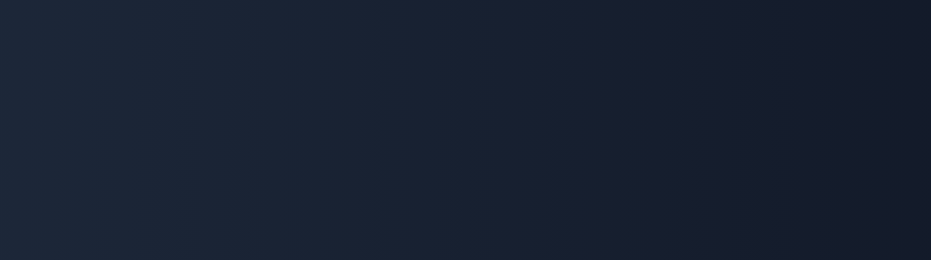
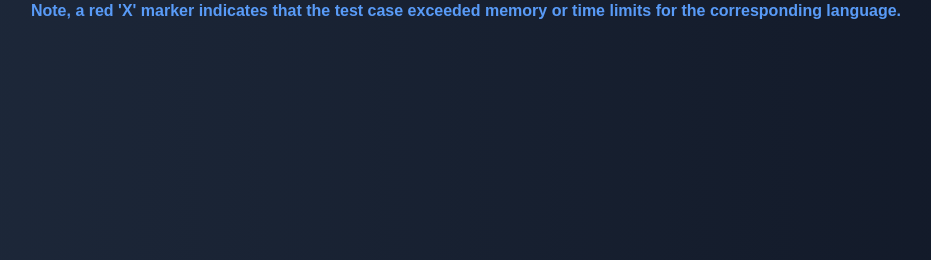
Before and after one commit to proyetei/CS-4ZP6A-Capstone-Akanda, a Flask app: template visualization/templates/index.html in a window 1280 px wide. Shown: the part 429-689 px from the top of the page, without its empty margins (174-1105 px from the left). Run offline with Flask 3, Linux system fonts and the light colour scheme; the template is opened without the code that fills it, so the values that code supplies are empty.

Commit message:
add exit status marker for memory or time limit exceeding

```diff
--- a/visualization/app.py
+++ b/visualization/app.py
@@ -27,6 +27,16 @@ except FileNotFoundError:
     print(f"Error: The file {json_path} does not exist. Please ensure 'data.json' is in the correct location.")
     exit(1)
 
+
+# LOGIC: Find the exit status, if its not OK, meaning its memory or time, then put a marker on the exact coordinates
+
+def checkExitStatus(plt, language_data, x_values, y_values):
+    if language_data["exit_status"] != "OK":
+        max_size = max(x_values)
+        index = x_values.index(max_size)
+        y_value = y_values[index]
+        plt.plot(max_size, y_value, marker='x', markersize=12, color='red', markeredgewidth=2)
+
 # Function to plot size vs real time
 def plot_size_vs_real_time(test_case):
     test_case_name = test_case["name"]
@@ -49,6 +59,9 @@ def plot_size_vs_real_time(test_case):
 
         # Plot real time complexity marked by solid line and o
         plt.plot(x_values, real_time_values, marker='o', label=f'{language} - Real Time')
+
+        # Call exit status marker
+        checkExitStatus(plt, language_data, x_values, real_time_values)
 
     # Add legend
     plt.legend(loc='upper left')
@@ -88,6 +101,8 @@ def plot_size_vs_user_time(test_case):
 
         # Plot user time complexity marked by dotted line and x
         plt.plot(x_values, user_time_values, marker='x', linestyle='--', label=f'{language} - User Time')
+        # Check exit status and plot marker if not OK
+        checkExitStatus(plt, language_data, x_values, user_time_values)
 
     # Add legend
     plt.legend(loc='upper left')
@@ -128,6 +143,9 @@ def plot_size_vs_system_time(test_case):
         # Plot system time complexity marked by dotted line and x
         plt.plot(x_values, system_time_values, marker='x', linestyle='--', label=f'{language} - System Time')
 
+        # Check exit status and plot marker if not OK
+        checkExitStatus(plt, language_data, x_values, system_time_values)
+
     # Add legend
     plt.legend(loc='upper left')
     plt.grid(True)
@@ -167,6 +185,8 @@ def plot_size_vs_memory(test_case):
         # Plot memory usage marked by dotted line and x
         plt.plot(x_values, memory_values, marker='x', linestyle='--', label=f'{language} - Memory')
 
+        # Check exit status and plot marker if not OK
+        checkExitStatus(plt, language_data, x_values, memory_values)
     # Add legend
     plt.legend(loc='upper left')
     plt.grid(True)
--- a/visualization/data.json
+++ b/visualization/data.json
@@ -2,7 +2,7 @@
   "testcases": [
     {
       "name": "LetExample",
-      "description": "Generates N nested let bindings",
+      "description": "Let bindings",
       "languages": [
         {
           "name": "Coq",
--- a/visualization/templates/index.html
+++ b/visualization/templates/index.html
@@ -3,7 +3,7 @@
 <head>
     <meta charset="UTF-8">
     <meta name="viewport" content="width=device-width, initial-scale=1.0">
-    <title>Results for System Benchmarking</title>
+    <title>Results</title>
     <style>
         /* General body styling */
         body {
@@ -34,6 +34,10 @@
         h3 {
             font-size: 1.2rem;
             color: #94a3b8;
+        }
+
+        h4 {
+            color: #599bf7;
         }
 
         /* Graph container styling */
@@ -81,6 +85,7 @@
     <div class="header">
         <h1>Test Case Results for System Benchmarking</h1>
         <h3>Results for {{ test_case_name }} - {{ test_case_desc }}</h3>
+        <h4> Note, a red 'X' marker indicates that the test case exceeded memory or time limits for the corresponding language. </h6>
     </div>
     <div class="graph-container">
         {% for graph in graphs %}
```
